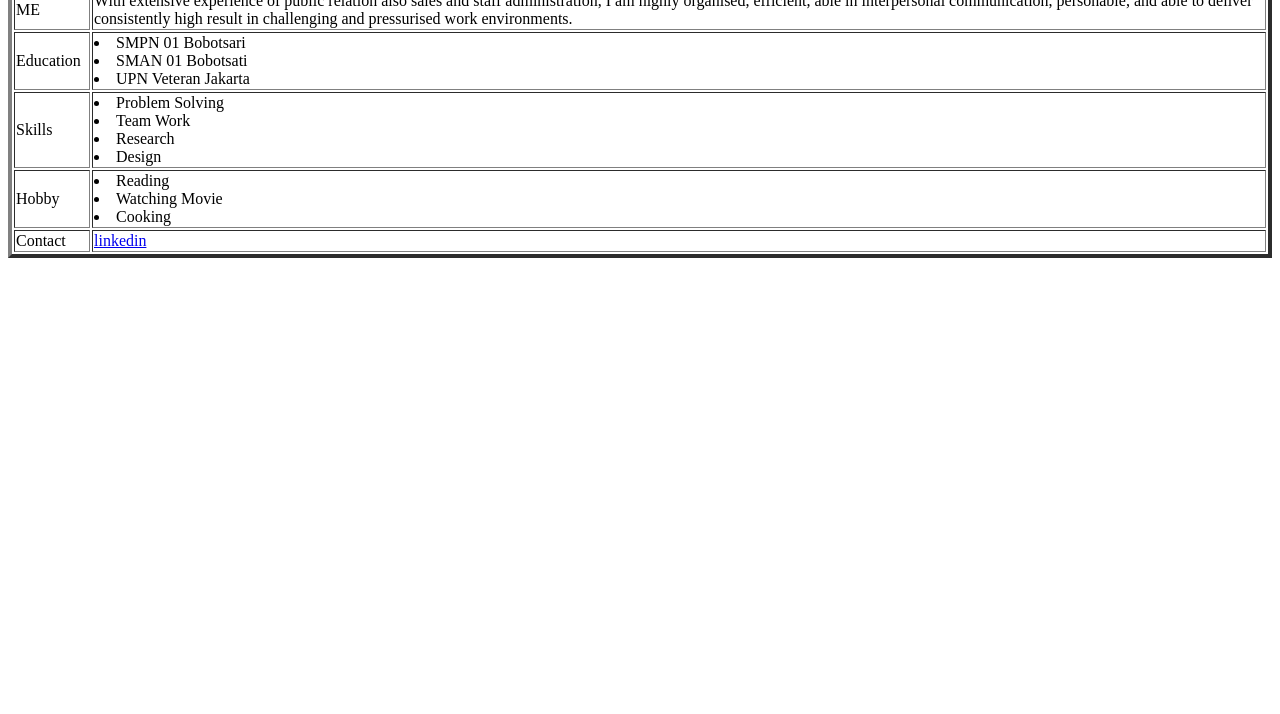
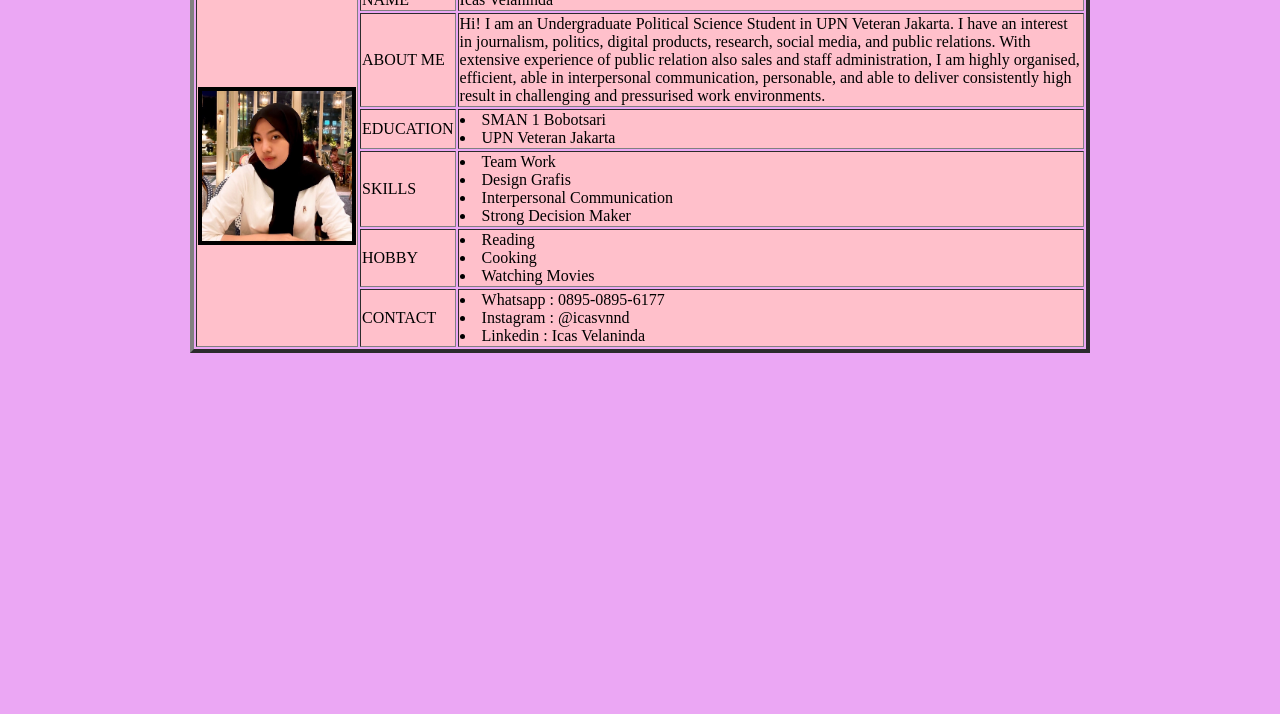
Before and after one commit to icas2022/icas2022.github.io, a plain HTML site: page portofolio.html in a window 1280 px wide. Shown: the part 86-800 px from the top of the page. Drawn offline with Linux system fonts and the light colour scheme.

Commit message:
menambahkan css

```diff
--- a/portofolio.html
+++ b/portofolio.html
@@ -7,47 +7,52 @@
     <title>Portofolio</title>
 </head>
 <body>
-<table border="4">
+    <body style="background-color:rgb(235, 167, 244)">
+        <table align="center" border="4" style="width: 900px;">
+        <tr><td align="center" colspan="3" bgcolor="pink"><font color="black" size="20px">
+        <b>PORTOFOLIO</b>
+        </font></td></tr>
         <tr>
-<b>PORTOFOLIO</b>
+        <td bgcolor="pink" rowspan="6" width="150px">
+        <img src="icas.jpg" width="150px" height="150px" border="4">
+        </td>
+        <td bgcolor="pink">NAME </td>
+        <td bgcolor="pink"> Icas Velaninda </td>
         </tr>
         <tr>
-    <td>Name</td>
-    <td>Icas Velaninda</td>
+            <td bgcolor="pink"> ABOUT ME </td>
+            <td bgcolor="pink"> Hi! I am an Undergraduate Political Science Student in UPN Veteran Jakarta. I have an interest in journalism, politics, digital products, research, social media, and public relations. With extensive experience of public relation also sales and staff administration, I am highly organised, efficient, able in interpersonal communication, personable, and able to deliver consistently high result in challenging and pressurised work environments.</td>
             </tr>
         <tr>
-    <td>ABOUT ME</td>
-    <td>Hi! I am an Undergraduate Political Science Student in UPN Veteran Jakarta. I have an interest in journalism, politics, digital products, research, social media, and public relations. With extensive experience of public relation also sales and staff administration, I am highly organised, efficient, able in interpersonal communication, personable, and able to deliver consistently high result in challenging and pressurised work environments.</td>
-</tr>
-<tr>
-    <td>Education</td>
-    <td>
-        <li>SMPN 01 Bobotsari</li>
-        <li>SMAN 01 Bobotsati</li>
+        <td bgcolor="pink"> EDUCATION </td>
+        <td bgcolor="pink">
+            <li>SMAN 1 Bobotsari</li>
             <li>UPN Veteran Jakarta</li>
         </td>
         </tr>
         <tr>
-    <td>Skills</td>
-    <td>
-        <li>Problem Solving</li>
+        <td bgcolor="pink"> SKILLS </td>
+        <td bgcolor="pink">
             <li>Team Work</li>
-        <li>Research</li>
-        <li>Design</li>
+            <li>Design Grafis</li>
+            <li>Interpersonal Communication</li>
+            <li>Strong Decision Maker</li>
         </td>
         </tr>
         <tr>
-    <td>Hobby</td>
-    <td>
+        <td bgcolor="pink"> HOBBY </td>
+        <td bgcolor="pink">
             <li>Reading</li>
-        <li>Watching Movie</li>
             <li>Cooking</li>
+            <li>Watching Movies</li>
         </td>
         </tr>
         <tr>
-    <td>Contact</td>
-    <td>
-        <a href="linkedin.com/in/icas-velaninda-8471571ba">linkedin</a>
+            <td bgcolor="pink"> CONTACT </td>
+            <td bgcolor="pink">
+                <li>Whatsapp : 0895-0895-6177</li>
+                <li>Instagram : @icasvnnd</li>
+                <li>Linkedin : Icas Velaninda</li>
             </td>
             </tr>
         </table>
--- /dev/null
+++ b/style.css
@@ -0,0 +1,2 @@
+.eksternal{}
+color
```
Lines whose indentation alone changed are shown as unchanged.
